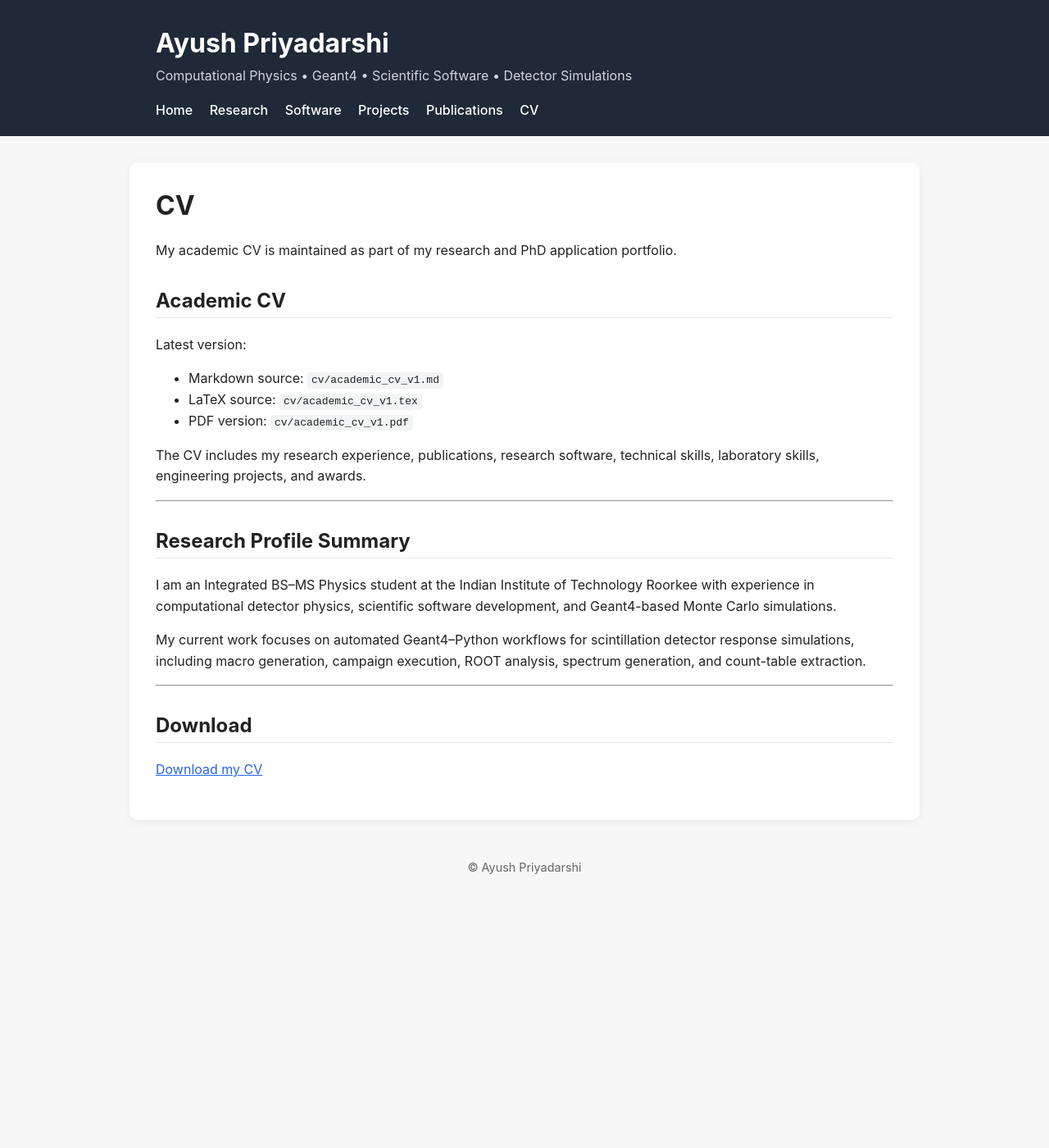
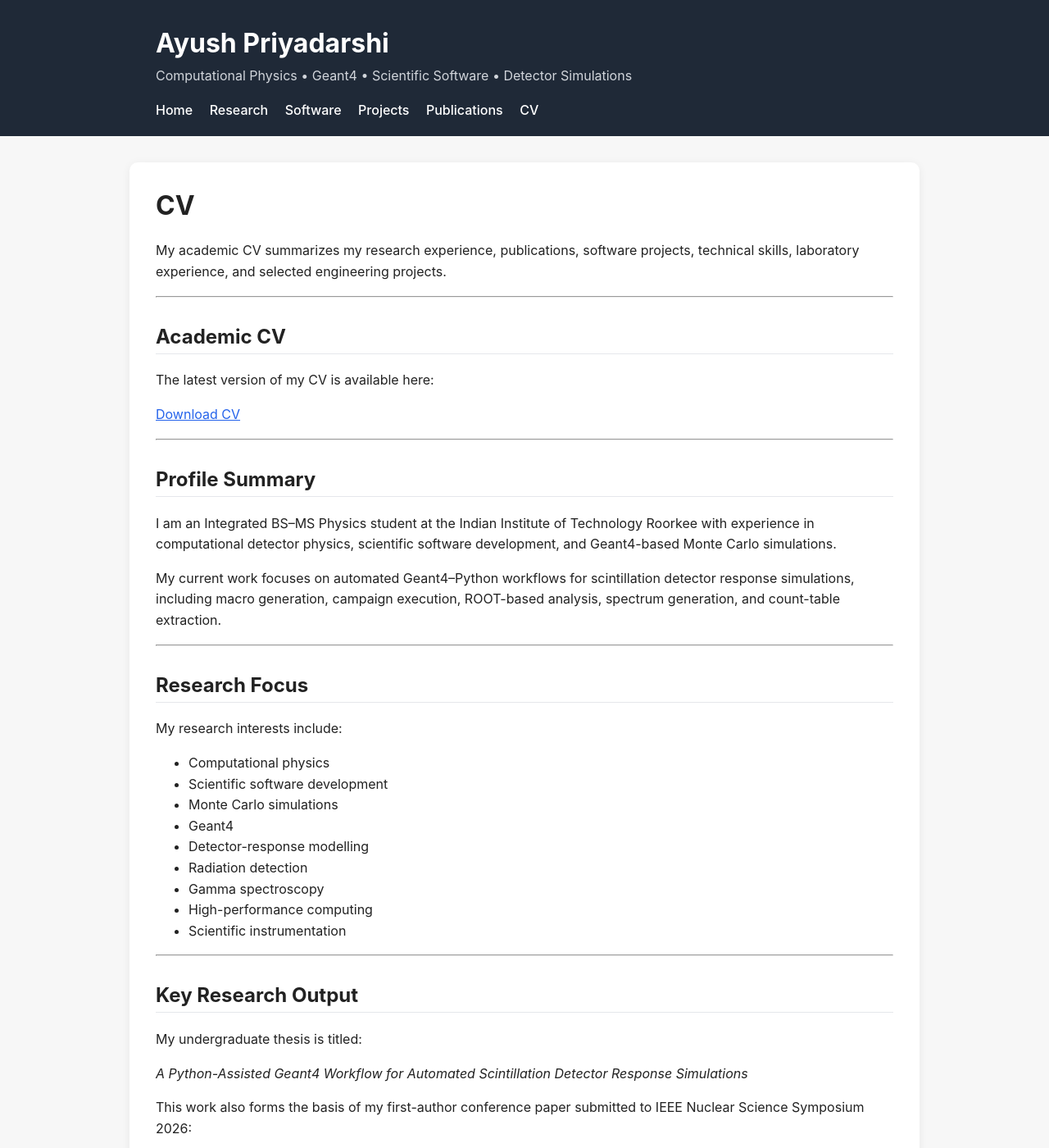
Before and after one commit to ayushpriyadarshi-18/ayushpriyadarshi-18.github.io, a Jekyll site: the page built from cv.md, in a window 1280 px wide and 1400 px high. Shown: the whole window at 82% size. Built offline with Jekyll 4.4.1, drawn with Linux system fonts in a browser that asks for light colours; some of the changed text lies outside the part shown.

Commit message:
Polish CV page

```diff
--- a/cv.md
+++ b/cv.md
@@ -5,28 +5,58 @@ title: CV
 
 # CV
 
-My academic CV is maintained as part of my research and PhD application portfolio.
+My academic CV summarizes my research experience, publications, software projects, technical skills, laboratory experience, and selected engineering projects.
+
+---
 
 ## Academic CV
 
-Latest version:
+The latest version of my CV is available here:
 
-- Markdown source: `cv/academic_cv_v1.md`
-- LaTeX source: `cv/academic_cv_v1.tex`
-- PDF version: `cv/academic_cv_v1.pdf`
-
-The CV includes my research experience, publications, research software, technical skills, laboratory skills, engineering projects, and awards.
+[Download CV](files/Ayush_Priyadarshi_CV.pdf)
 
 ---
 
-## Research Profile Summary
+## Profile Summary
 
 I am an Integrated BS–MS Physics student at the Indian Institute of Technology Roorkee with experience in computational detector physics, scientific software development, and Geant4-based Monte Carlo simulations.
 
-My current work focuses on automated Geant4–Python workflows for scintillation detector response simulations, including macro generation, campaign execution, ROOT analysis, spectrum generation, and count-table extraction.
+My current work focuses on automated Geant4–Python workflows for scintillation detector response simulations, including macro generation, campaign execution, ROOT-based analysis, spectrum generation, and count-table extraction.
 
 ---
 
-## Download
+## Research Focus
 
-[Download my CV](files/Ayush_Priyadarshi_CV.pdf)
+My research interests include:
+
+- Computational physics
+- Scientific software development
+- Monte Carlo simulations
+- Geant4
+- Detector-response modelling
+- Radiation detection
+- Gamma spectroscopy
+- High-performance computing
+- Scientific instrumentation
+
+---
+
+## Key Research Output
+
+My undergraduate thesis is titled:
+
+*A Python-Assisted Geant4 Workflow for Automated Scintillation Detector Response Simulations*
+
+This work also forms the basis of my first-author conference paper submitted to IEEE Nuclear Science Symposium 2026:
+
+*A Python-based Tool for Automated Geant4 Simulations of Scintillation Detectors*
+
+---
+
+## Related Links
+
+- [Research](research.md)
+- [Software](software.md)
+- [Projects](projects.md)
+- [Publications](publications.md)
+- [GitHub Profile](https://github.com/ayushpriyadarshi-18)
```
